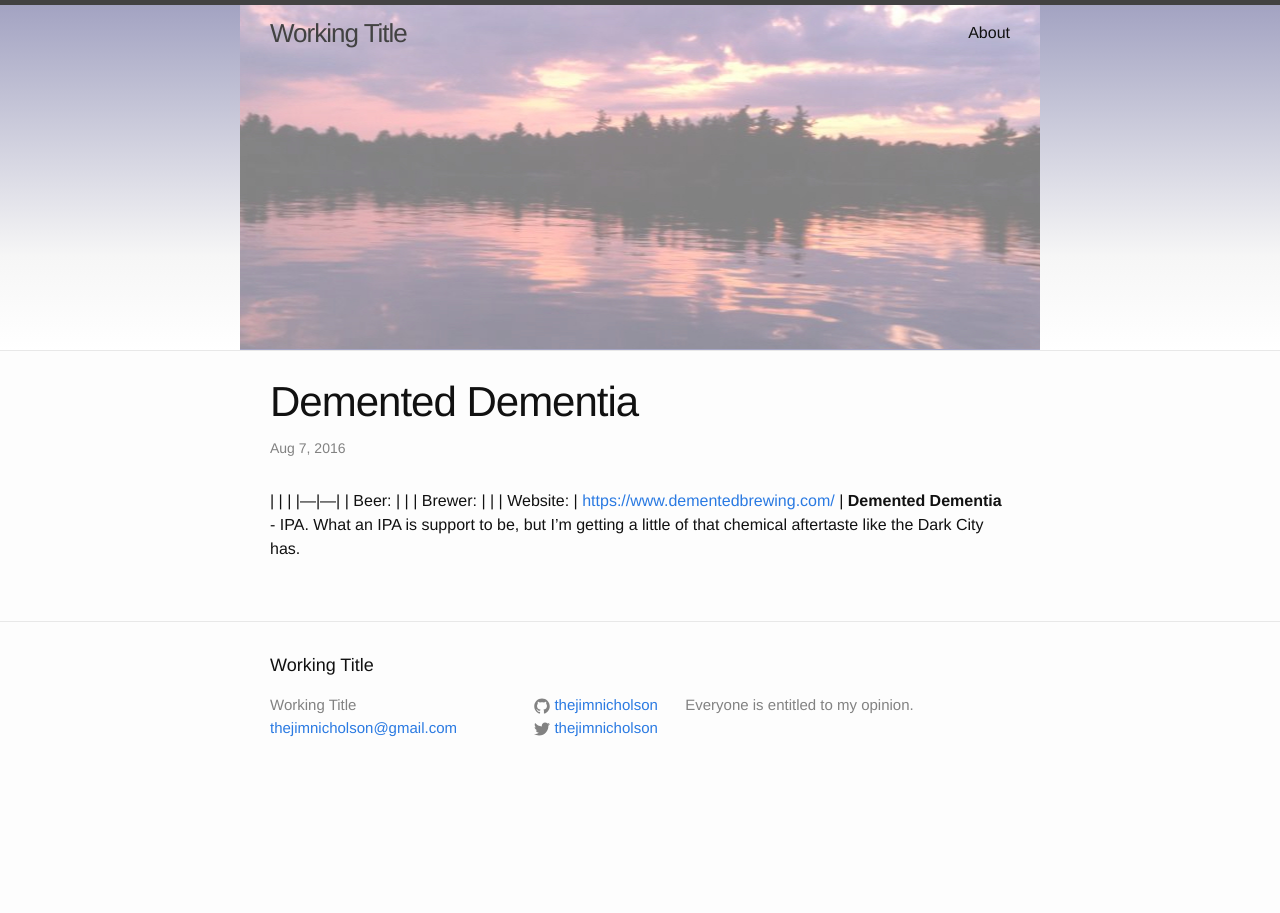
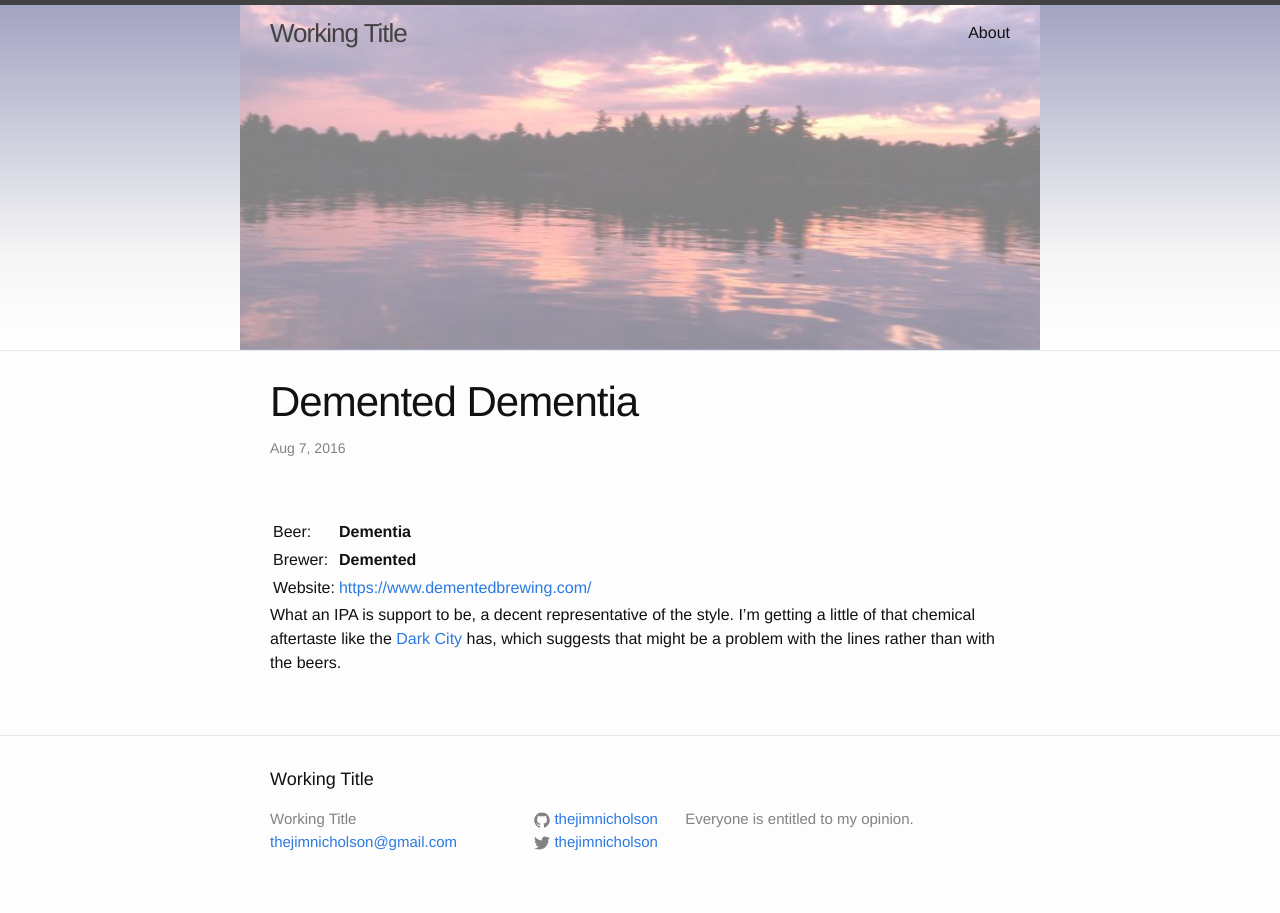
Before and after one commit to thejimnicholson/thejimnicholson.github.io, a Jekyll site: the page built from _posts/2016-08-07-demented-dementia.md, in a window 1280 px wide. Built offline with Jekyll 4.4.1, drawn with Linux system fonts in a browser that asks for light colours; Markdown is read by kramdown in place of the engine named in the settings.

Commit message:
/ ‘_posts/2016-08-07-demented-dementia.md’

```diff
--- a/_posts/2016-08-07-demented-dementia.md
+++ b/_posts/2016-08-07-demented-dementia.md
@@ -6,7 +6,8 @@ categories: [NJ,IPA]
 
 |   |   |
 |---|---|
-| Beer: |      |
-| Brewer: |    |
+| Beer: |  __Dementia__     |
+| Brewer: | __Demented__    |
 | Website: |  <https://www.dementedbrewing.com/> |
-__Demented Dementia__  - IPA. What an IPA is support to be, but I'm getting a little of that chemical aftertaste like the Dark City has.
+
+What an IPA is support to be, a decent representative of the style. I'm getting a little of that chemical aftertaste like the [Dark City]({% post_url 2016-08-07-dark-city-upstage %}) has, which suggests that might be a problem with the lines rather than with the beers.
```
